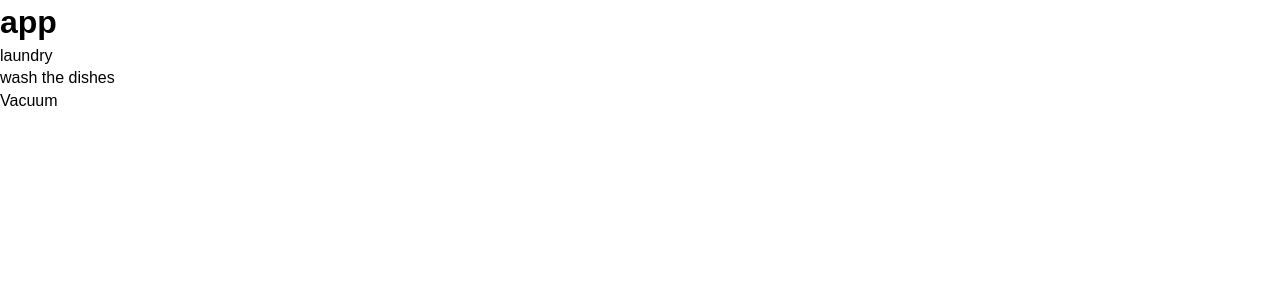
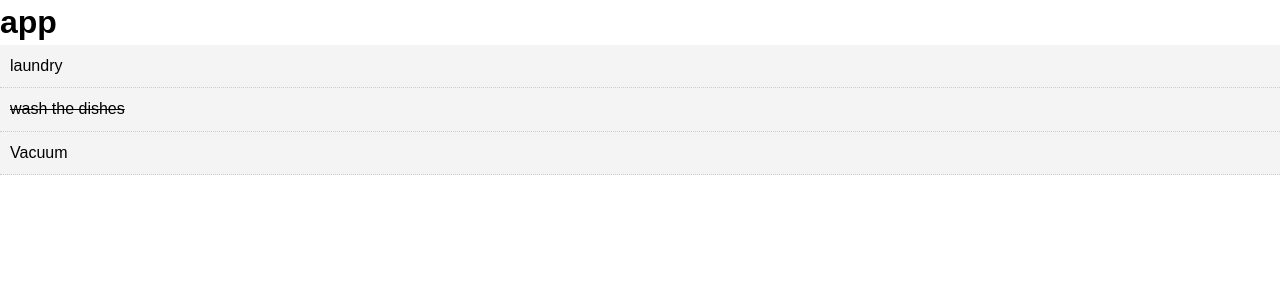
Before and after one commit to Annastasshia/react_todo, a React (Create React App) app: page / in a window 1280 px wide. Shown: the top 300 px of the page. Built offline with nearby package versions, Linux system fonts and the light colour scheme.

Commit message:
add getStyle() to todoitems

```diff
--- a/src/App.js
+++ b/src/App.js
@@ -15,7 +15,7 @@
       {
         id: 2,
         title: 'wash the dishes',
-        completed: false
+        completed: true
       },
       {
         id: 3,
--- a/src/components/TodoItem.js
+++ b/src/components/TodoItem.js
@@ -2,9 +2,18 @@
 import PropTypes from 'prop-types';
 
 export class TodoItem extends Component {
+    getStyle = () => {
+            return {
+                background: '#f4f4f4',
+                padding: '10px',
+                borderBottom: '1px #ccc dotted',
+                textDecoration: this.props.task.completed ? 'line-through' : 'none'
+                }
+            }
+
     render() {
         return (
-            <div>
+            <div style={this.getStyle()}>
                 <p>{ this.props.task.title }</p>
             </div>
             )
```
